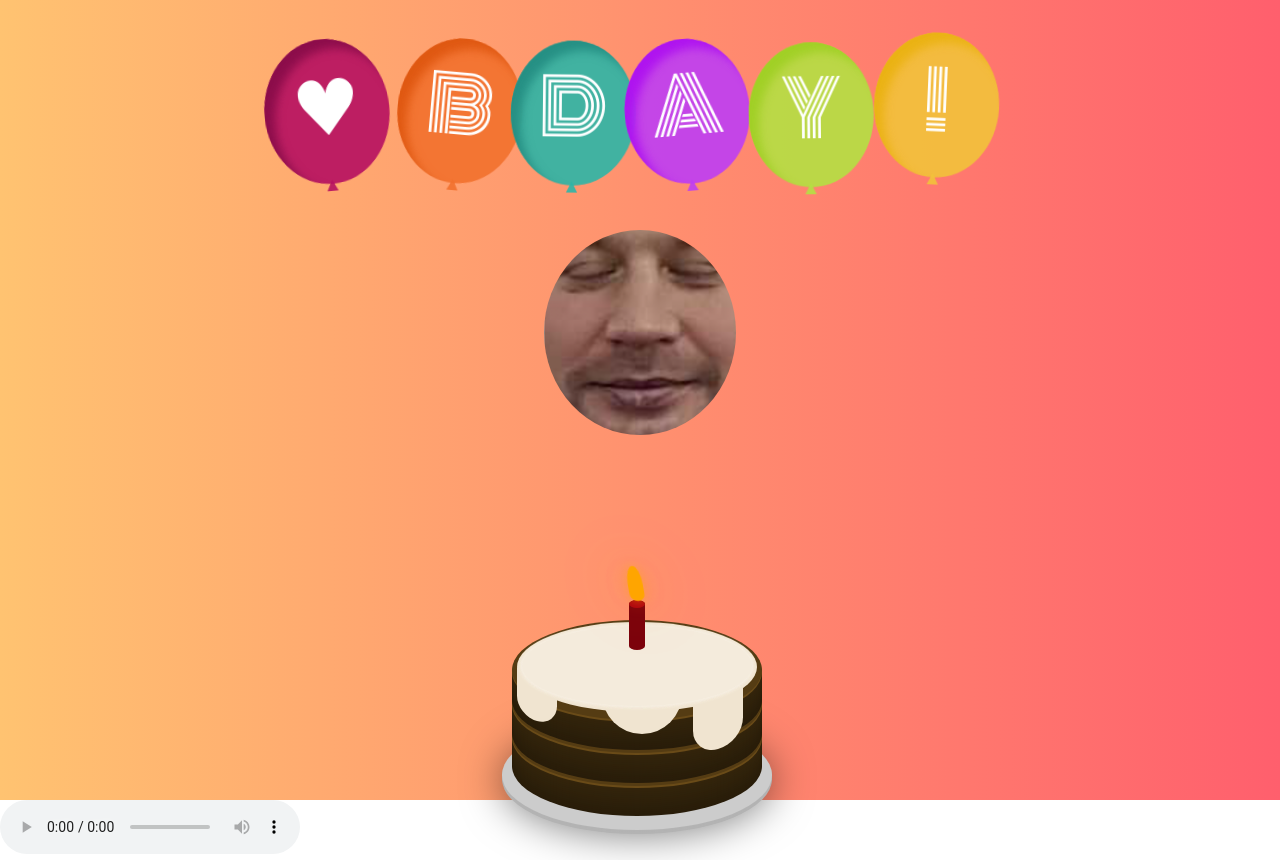
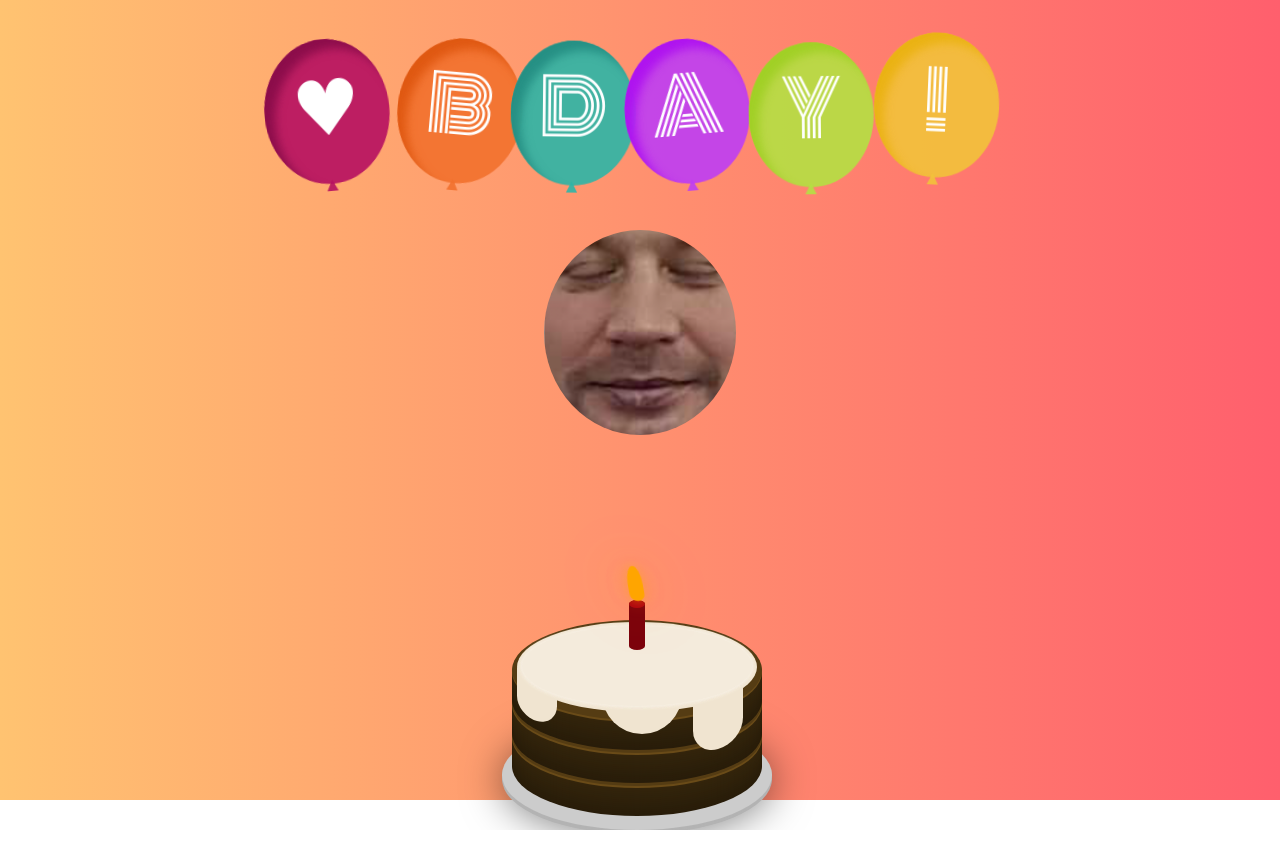
Before and after one commit to shamatiienko/hb-maks, a website: page index.html in a window 1280 px wide. After the commit the page ends 830 px from the top, so only its background shows below. Drawn offline with nearby package versions, Linux system fonts and the light colour scheme; a web font is replaced by a local one.

Commit message:
Remove controls

```diff
--- a/index.html
+++ b/index.html
@@ -285,7 +285,7 @@
     </footer> -->
 
     <!-- Song  -->
-    <audio id="myAudio" controls preload="auto" autoplay>
+    <audio id="myAudio" preload="auto" autoplay>
         <source src="audio/hb-song.mp3" type="audio/mpeg">
         Your browser does not support the audio element.
       </audio>
```
